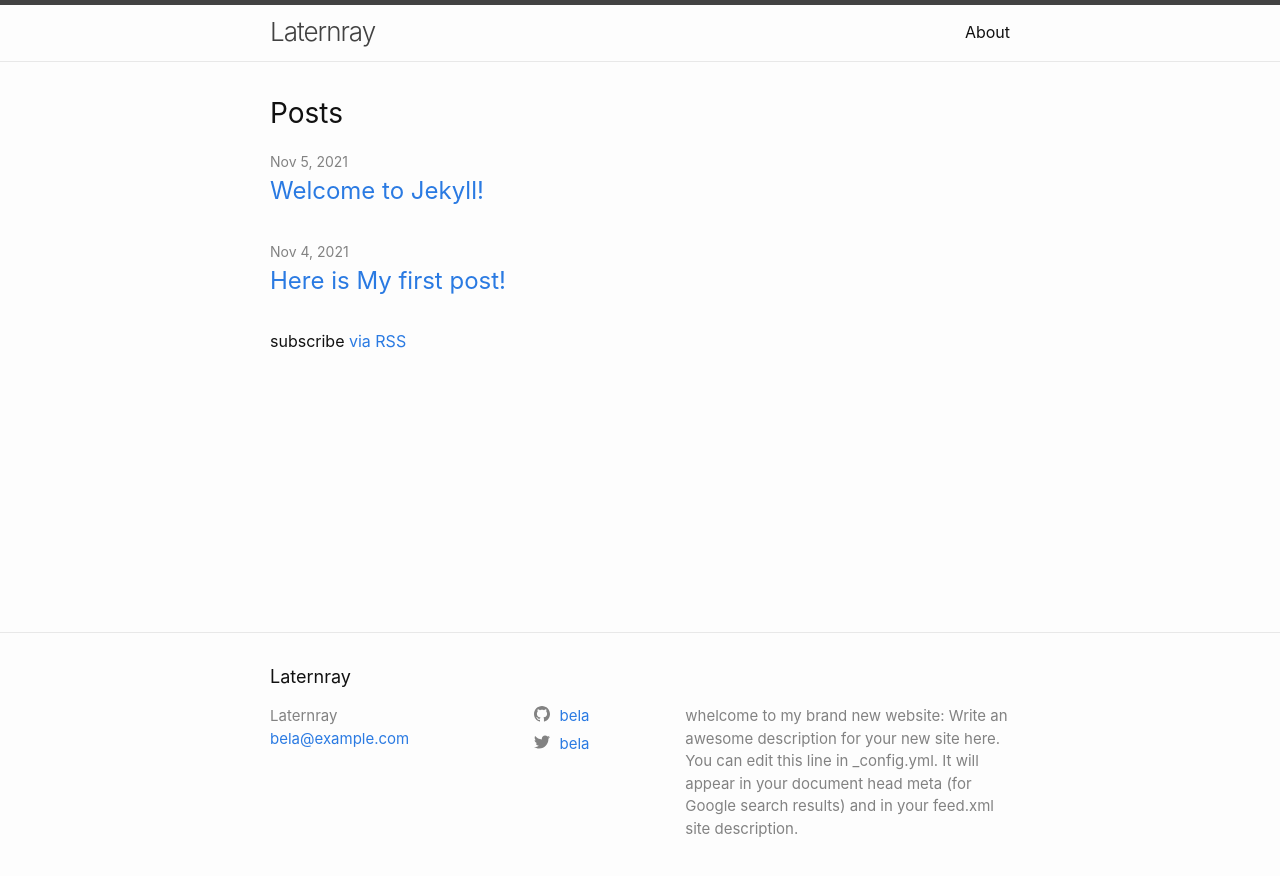
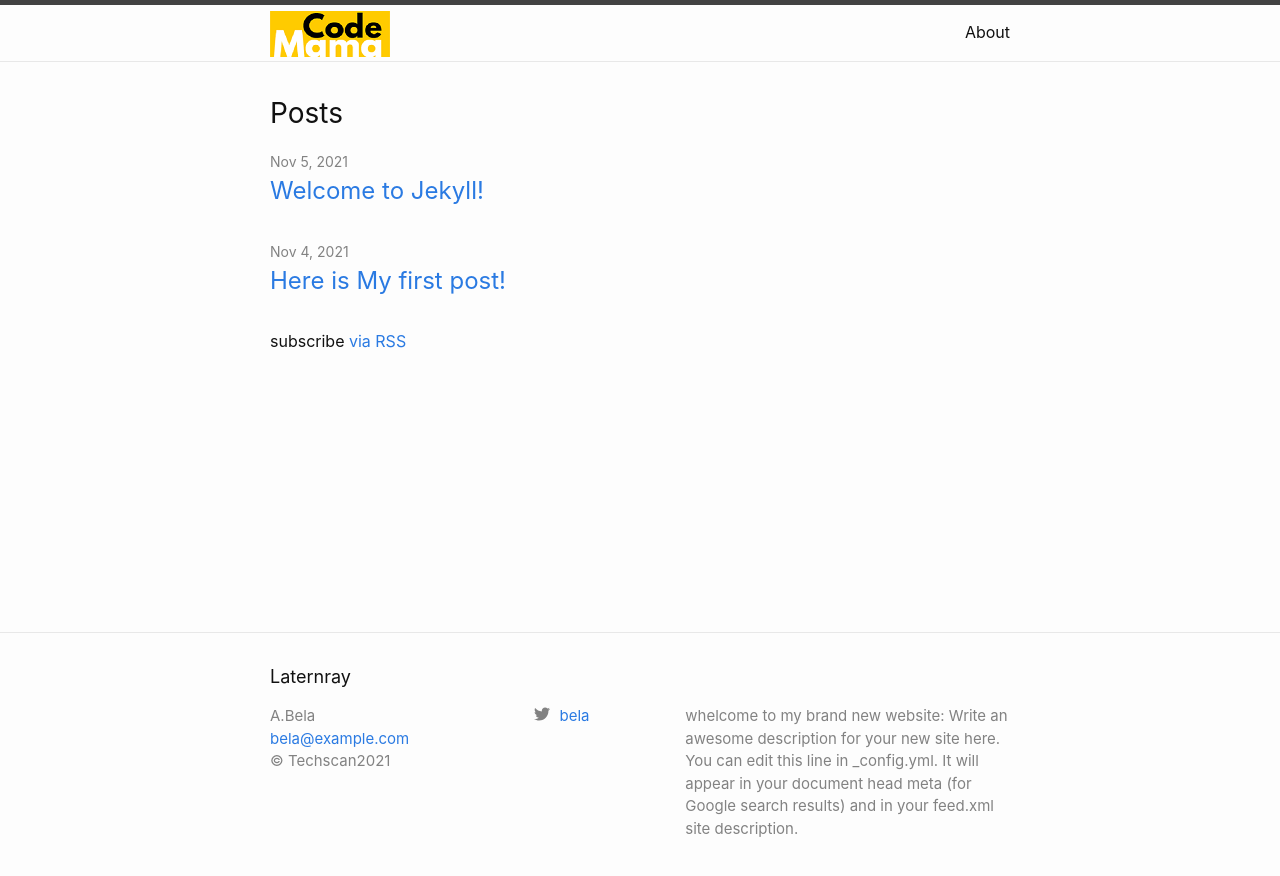
Before and after one commit to b-abdou-dev/jekyll_site, a Jekyll site: the page built from index.markdown, in a window 1280 px wide. Shown: the top 876 px of the page. Built offline with Jekyll 4.4.1, drawn with Linux system fonts in a browser that asks for light colours.

Commit message:
completed all branding activities: copyright, social media accounts, title-logo

```diff
--- a/_config.yml
+++ b/_config.yml
@@ -30,10 +30,31 @@ url: "https://b-abdou-dev.github.io/jekyll_site/" # the base hostname & protocol
 twitter_username: bela
 github_username:  bela
 
+
+# bellow is section of new fields that are not defaulted by minima theme
+# author field used in minima theme, but not defaulted.     ..added
+author: A.Bela
+
+# copyright field used in minima theme, but not defaulted.   ..added
+copyright: "Techscan"
+
+# for adding social media account in the footer use the following variables --copied from social.html     .. added
+youtube_username:
+github_username:
+#linkedin_username:
+#twitter_username:
+#facebook_username:
+
+# adding logo
+title-logo: /images/title-logo.png
+
+
+
+
 # Build settings
 
-# remove minima theme       .. change
-# theme: minima
+# remove minima theme       .. added
+# theme: minima             .. commented
 plugins:
   - jekyll-feed
 
--- a/_includes/footer.html
+++ b/_includes/footer.html
@@ -18,6 +18,10 @@
             {%- if site.email -%}
             <li><a class="u-email" href="mailto:{{ site.email }}">{{ site.email }}</a></li>
             {%- endif -%}
+            {%- if site.email -%}
+            <!-- <li>&copy; {{ site.copyright }} {{ 'now' | date: "%Y" }}</li> -->
+            <li>&copy; {{ site.copyright }}{{ site.time | date: '%Y' }} </li>
+            {%- endif -%}
         </ul>
       </div>
 
--- a/_includes/header.html
+++ b/_includes/header.html
@@ -3,7 +3,20 @@
   <div class="wrapper">
     {%- assign default_paths = site.pages | map: "path" -%}
     {%- assign page_paths = site.header_pages | default: default_paths -%}
-    <a class="site-title" rel="author" href="{{ "/" | relative_url }}">{{ site.title | escape }}</a>
+    <!--
+      original site-title from minima theme
+      <a class="site-title" rel="author" href="{{ "/" | relative_url }}">{{ site.title | escape }}</a>
+     -->
+    <!-- custom: added title-logo or title  -->
+
+      <a class="site-title" rel="author" href="{{ "/" | relative_url }}">
+      {%- if site.title-logo -%}
+        <img src="{{ site.title-logo | relative_url }}" alt="{{ site.title | escape }}">
+      {%- else - %}
+        {{ site.title | escape }}
+    </a>
+    {%- endif -%}
+
 
     {%- if page_paths -%}
       <nav class="site-nav">
```
Also changed, not shown: images/title-logo.png (added).
